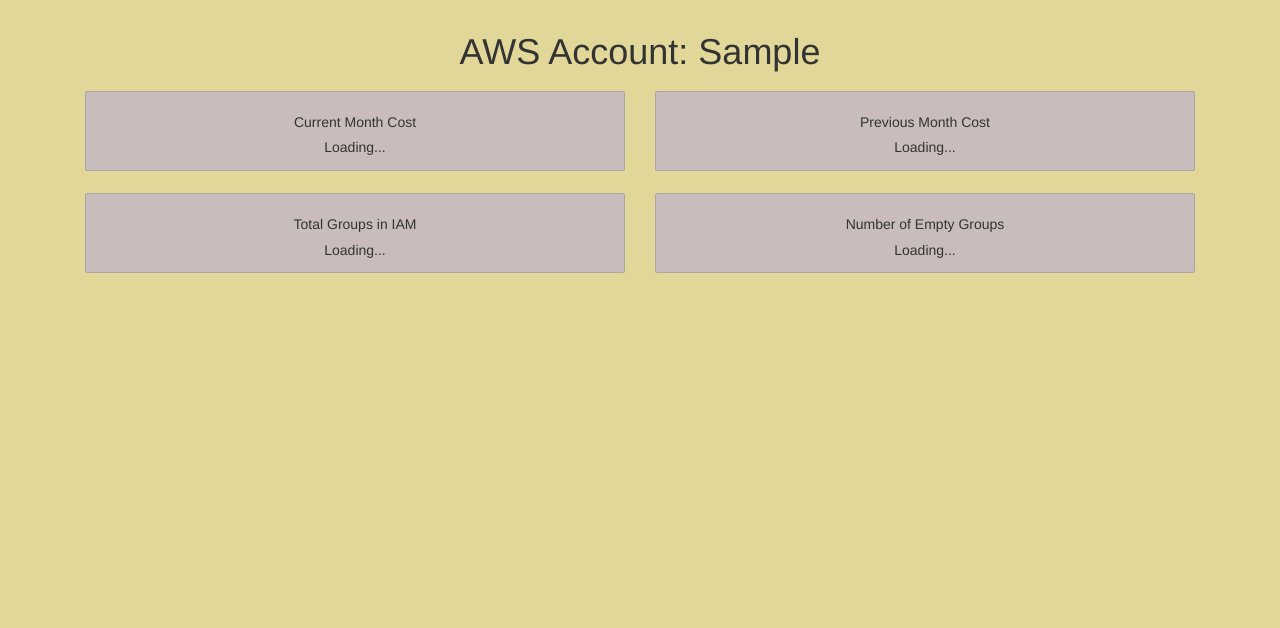
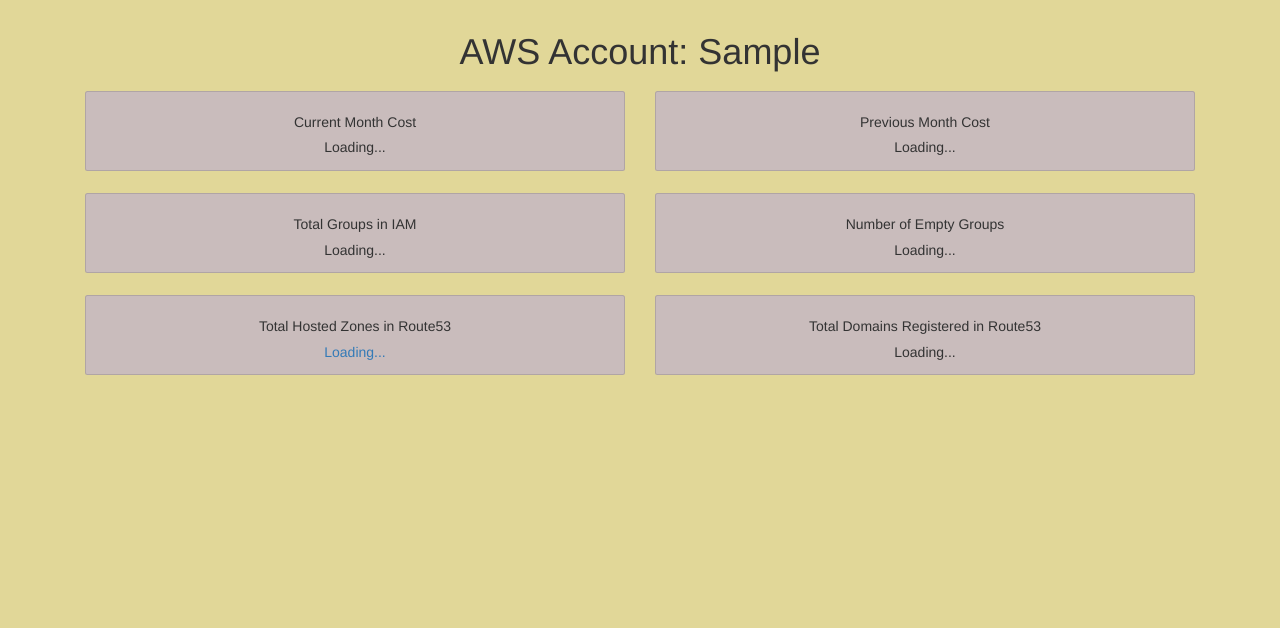
Before and after one commit to Digital-Works-2020/devops_tools_analyzer, a Django app: template devops_tools_analyzer/templates/aws_page.html in a window 1280 px wide. Shown: the part 57-685 px from the top of the page. Run offline with Django 4.2, Linux system fonts and the light colour scheme; the template is opened without the code that fills it: most values are stand-ins (such as "Sample title", 1, 10 or a date in 2020); some libraries are stand-ins or nearby versions.

Commit message:
TAD-8 AWS Page Widgets - Route53

```diff
--- a/devops_tools_analyzer/templates/aws_page.html
+++ b/devops_tools_analyzer/templates/aws_page.html
@@ -45,5 +45,23 @@
                 </div>
             </div>
         </div>
+        <div class="row aws_row">
+            <div class="col-md-6">
+                <div class="card aws_card">
+                    <div class="card-body">
+                        <h5 class="card-title">Total Hosted Zones in Route53</h5>
+                        <a href = {% url 'aws_hosted_zones' aws_account=aws_account%}><span class="total_hosted_zones">Loading...</span></a>
+                    </div>
+                </div>
+            </div>
+            <div class="col-md-6">
+                <div class="card aws_card">
+                    <div class="card-body">
+                        <h5 class="card-title">Total Domains Registered in Route53</h5>
+                        <span class="total_domains">Loading...</span>
+                    </div>
+                </div>
+            </div>
+        </div>
     </div>
 {% endblock %}
```
